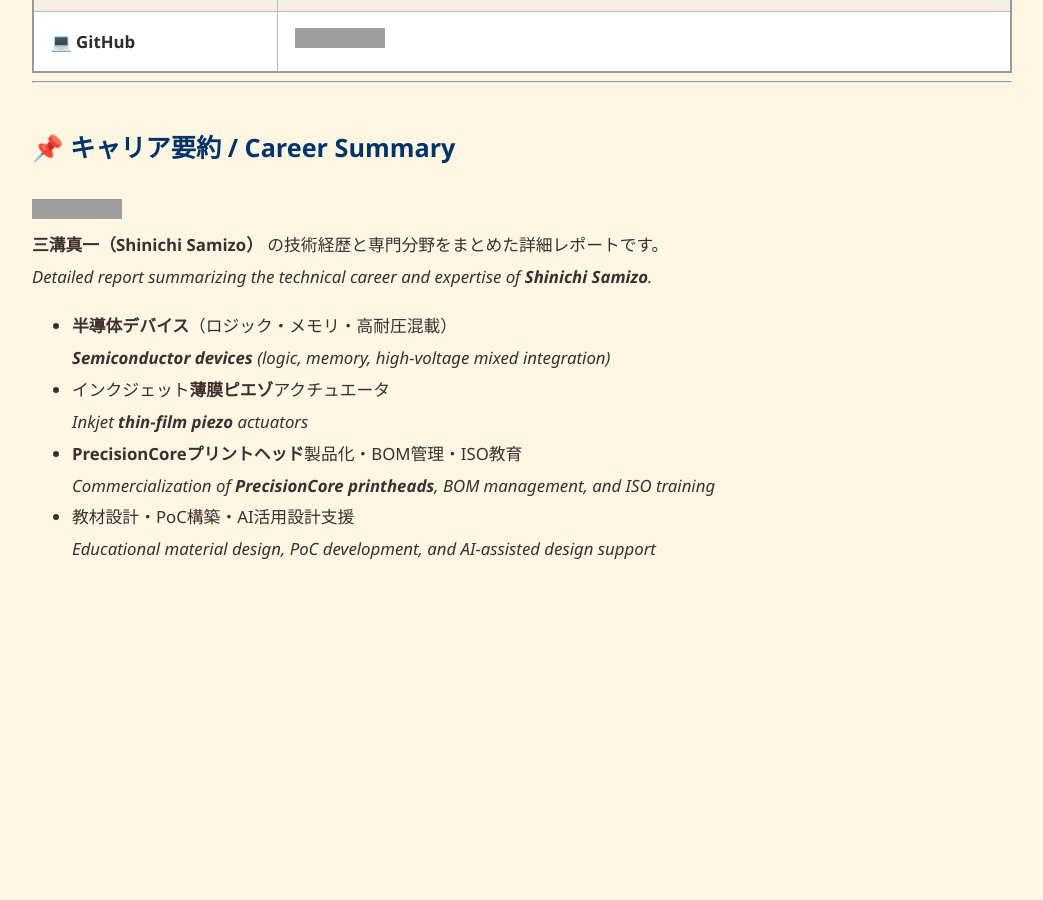
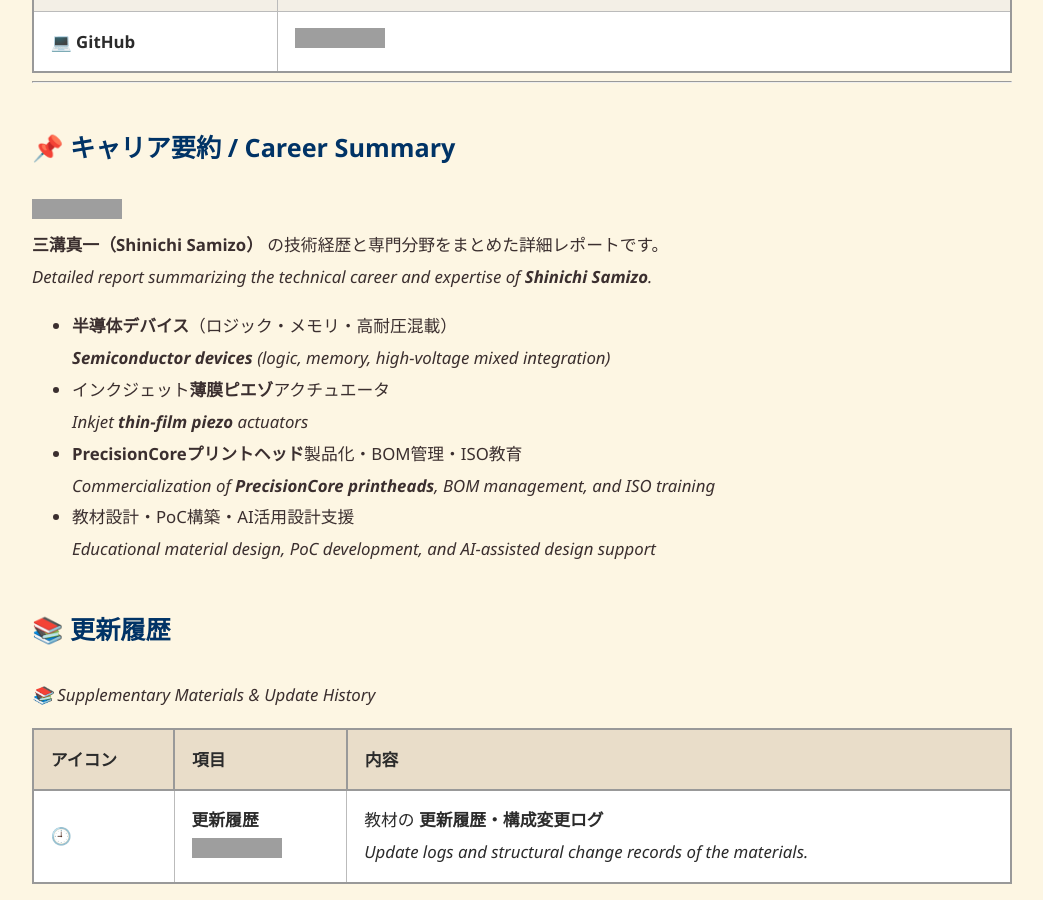
Before and after one commit to Samizo-AITL/Samizo-AITL.github.io, a Jekyll site: the page built from index.md, in a window 1280 px wide and 900 px high, scrolled down 3516 px. Shown: the whole window, without its empty margins (118-1161 px from the left). Built offline with Jekyll 4.4.1, drawn with Linux system fonts in a browser that asks for light colours; before the commit the page ends 4115 px from its top, so only the background shows below that; grey boxes are pictures that could not be loaded.

Commit message:
Update index.md

```diff
--- a/index.md
+++ b/index.md
@@ -110,3 +110,10 @@ AITL（AI × 制御 × LLM）は、
   *Commercialization of **PrecisionCore printheads**, BOM management, and ISO training*
 - 教材設計・PoC構築・AI活用設計支援
   *Educational material design, PoC development, and AI-assisted design support*
+
+## 📚 更新履歴
+*📚 Supplementary Materials & Update History*
+
+| アイコン | 項目 | 内容 |
+|----------|------|------|
+| 🕘 | **更新履歴**<br>[![📄 View Doc](https://img.shields.io/badge/View-Doc-orange?logo=markdown)](https://samizo-aitl.github.io/about/update/) | 教材の **更新履歴・構成変更ログ**<br>*Update logs and structural change records of the materials.* |
```
